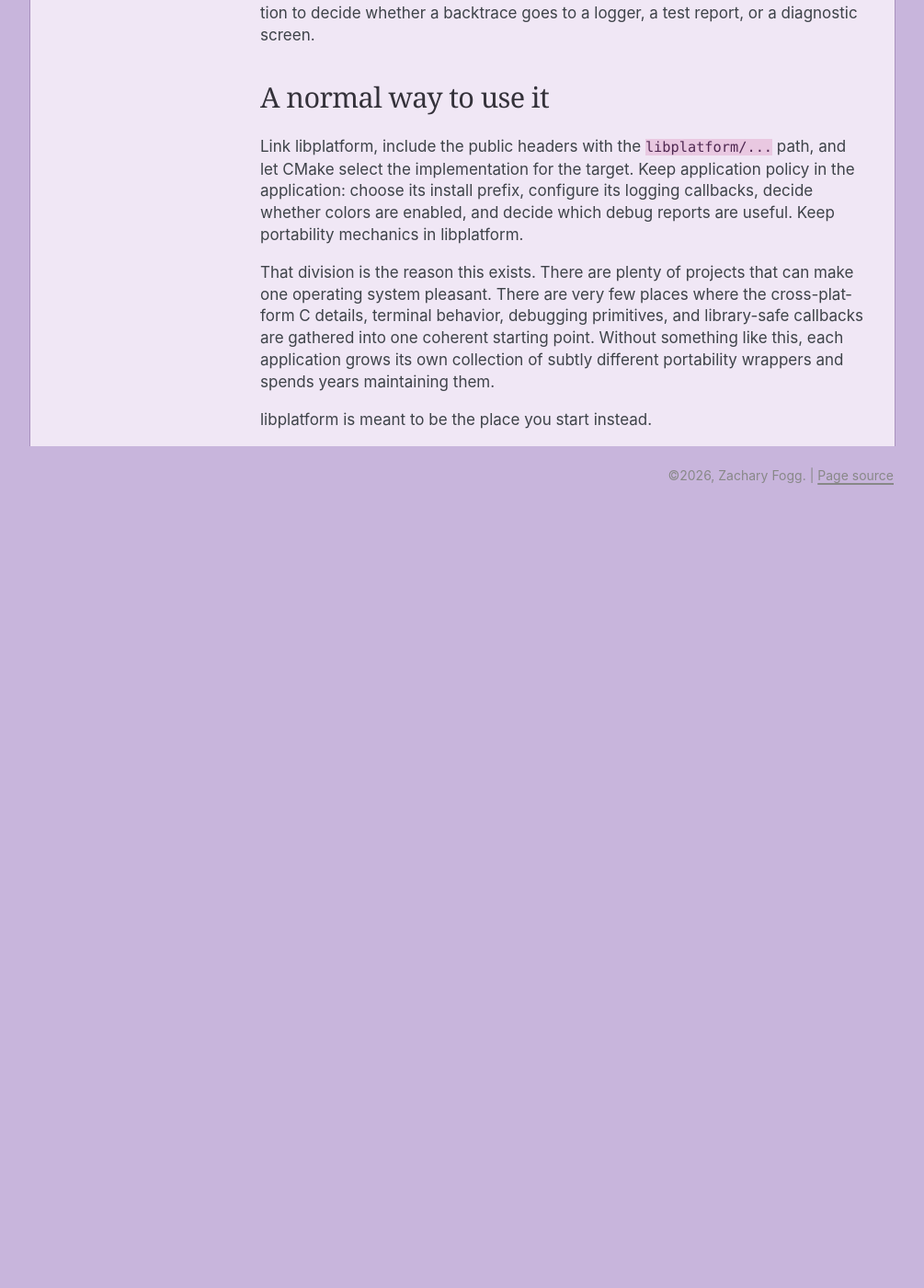
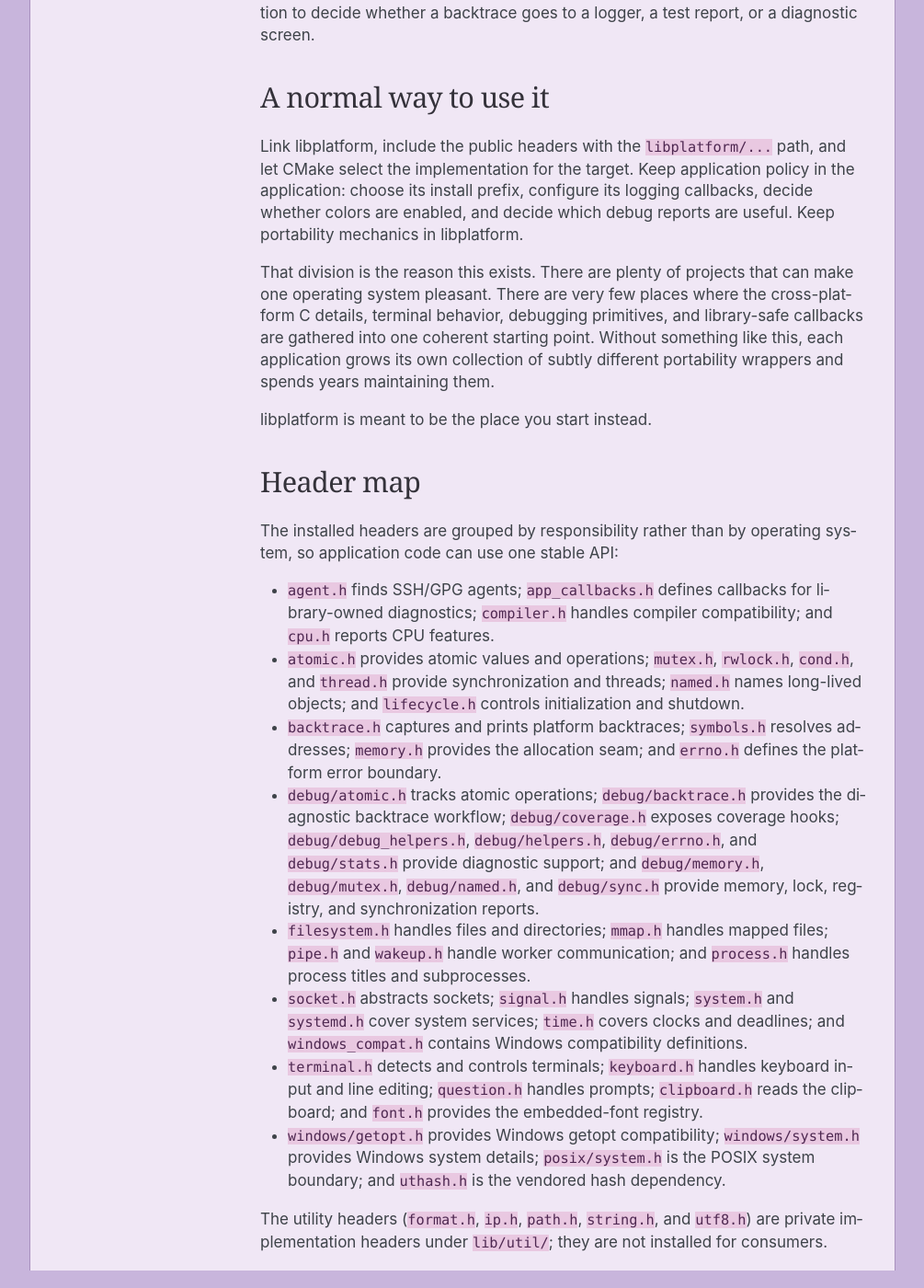
Before and after one commit to zfogg/libplatform, a Sphinx documentation site: the page built from docs/index.md, in a window 1280 px wide and 1400 px high, scrolled down 1832 px. Shown: the whole window at 92% size, without its empty margins (138-1143 px from the left). Built offline with Sphinx 7.4.7, drawn with Linux system fonts in a browser that asks for light colours; before the commit the page ends 2390 px from its top, so only the background shows below that.

Commit message:
docs: add complete header map to homepage

```diff
--- a/docs/index.md
+++ b/docs/index.md
@@ -90,3 +90,41 @@ something like this, each application grows its own collection of subtly
 different portability wrappers and spends years maintaining them.
 
 libplatform is meant to be the place you start instead.
+
+## Header map
+
+The installed headers are grouped by responsibility rather than by operating
+system, so application code can use one stable API:
+
+- `agent.h` finds SSH/GPG agents; `app_callbacks.h` defines callbacks for
+  library-owned diagnostics; `compiler.h` handles compiler compatibility; and
+  `cpu.h` reports CPU features.
+- `atomic.h` provides atomic values and operations; `mutex.h`, `rwlock.h`,
+  `cond.h`, and `thread.h` provide synchronization and threads; `named.h`
+  names long-lived objects; and `lifecycle.h` controls initialization and
+  shutdown.
+- `backtrace.h` captures and prints platform backtraces; `symbols.h` resolves
+  addresses; `memory.h` provides the allocation seam; and `errno.h` defines
+  the platform error boundary.
+- `debug/atomic.h` tracks atomic operations; `debug/backtrace.h` provides the
+  diagnostic backtrace workflow; `debug/coverage.h` exposes coverage hooks;
+  `debug/debug_helpers.h`, `debug/helpers.h`, `debug/errno.h`, and
+  `debug/stats.h` provide diagnostic support; and `debug/memory.h`,
+  `debug/mutex.h`, `debug/named.h`, and `debug/sync.h` provide memory, lock,
+  registry, and synchronization reports.
+- `filesystem.h` handles files and directories; `mmap.h` handles mapped files;
+  `pipe.h` and `wakeup.h` handle worker communication; and `process.h` handles
+  process titles and subprocesses.
+- `socket.h` abstracts sockets; `signal.h` handles signals; `system.h` and
+  `systemd.h` cover system services; `time.h` covers clocks and deadlines; and
+  `windows_compat.h` contains Windows compatibility definitions.
+- `terminal.h` detects and controls terminals; `keyboard.h` handles keyboard
+  input and line editing; `question.h` handles prompts; `clipboard.h` reads
+  the clipboard; and `font.h` provides the embedded-font registry.
+- `windows/getopt.h` provides Windows getopt compatibility;
+  `windows/system.h` provides Windows system details; `posix/system.h` is the
+  POSIX system boundary; and `uthash.h` is the vendored hash dependency.
+
+The utility headers (`format.h`, `ip.h`, `path.h`, `string.h`, and `utf8.h`)
+are private implementation headers under `lib/util/`; they are not installed
+for consumers.
```
